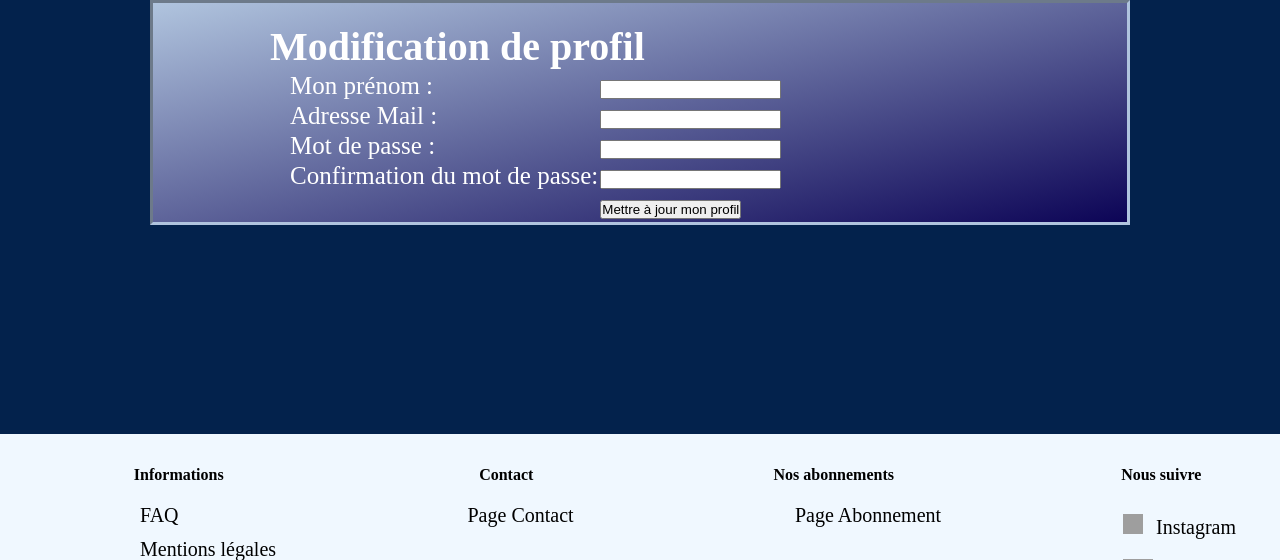
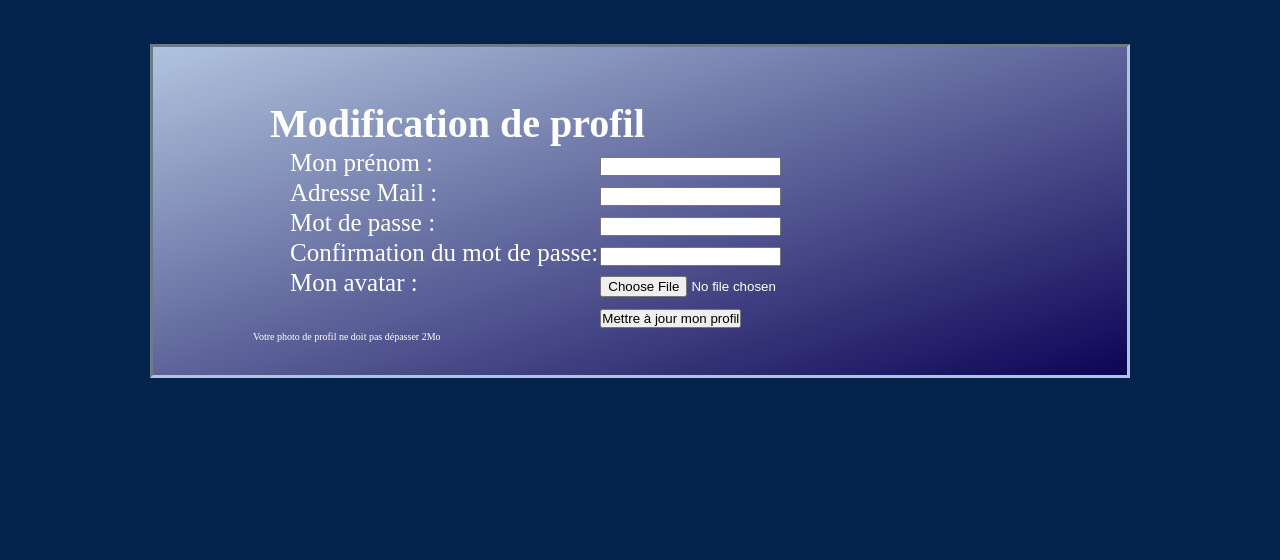
Before and after one commit to Nawel08/Site-Web, a PHP site: page /modification.php in a window 1280 px wide. Shown: the part 182-742 px from the top of the page. Run offline with PHP 8.4, Linux system fonts and the light colour scheme; the visitor is signed in with stand-in values (Sample User, id 1); data that the repository does not hold is empty; grey boxes are pictures that could not be loaded.

Commit message:
Update modification.php

```diff
--- a/modification.php
+++ b/modification.php
@@ -26,6 +26,32 @@ if(isset($_POST['nvxmdp']) AND !empty($_POST['nvxmdp']) AND isset($_POST['nvxmdp
 		$erreur="Vos deux mots de passes ne correspondent pas";
 	}
 }
+if (isset($_FILES['avatar']) AND !empty($_FILES['avatar']['name'])){ //on vérifie si l'avatar est définis et si le nom de la photo de son avatar existe bien dans le dossier
+$taillemax= 2097152;//la taille maximum de la photo en octet
+$extensionsValides=array('jpg','jpeg','png','gif'); //on initialise une variable de "verification" pour autorise après l'utilisateur a utilisé uniquement des fichier de ce type
+	if (!$_FILES['avatar']['size']<=$taillemax){ //si la taille de la photo de l'avatar est bien respecté, soit plus petite que la taille maximum que j'ai fixé
+		$extensionUpload=strtolower(substr(strrchr($_FILES['avatar']['name'],'.'),1));
+		//strrchr pour renvoyer l'extension du fichier avec le point et le substring va nous permettre d'ignorer le premier caractère de la chaine et le strtolower pour tout mettre en minuscule pas que l'utilisateur mette en majuscule et que comme j'ai mis "png" en minuscule qu'il ne comprenne pas
+		if(in_array($extensionUpload,$extensionsValides)){ //pour vérifier si l'extensionupload est bien dans les valeurs de extensions valides c'st à dire que l'extension de l'image de l'avatar corrrespond bien
+			$chemin="utilisateur/avatar/".$_SESSION['mail'].".".$extensionUpload; //chemin vers lequel notre photo va aller
+			$resultat=move_uploaded_file($_FILES['avatar']['tmp_name'],$chemin); //pour déplacer le fichier de l'avatar, tmp_name est l'endroit ou se situe le fichier temporairement pour qu'on le déplace dans notre variable $chemin
+			if($resultat){ //si le fichier c'est bien importé
+				$updateavatar=$DB->prepare('UPDATE utilisateur SET avatar=:avatar WHERE mail= :mail'); //on prépare la requete sql afin d'ajouter ou modifie en fonction de si il y avait ou non un avatar au mail de l'utilisateur
+				$updateavatar->execute(array('avatar'=>$_SESSION['mail'].".".$extensionUpload,'mail'=>$_SESSION['mail'])); //on recup le nom du fichier avec avatar de l'amil
+				header ('Location: moncompte.php?mail='.$_SESSION['mail']);
+			}
+			else{ //sinon
+				$erreur="Erreur au cours de l'importation de la photo de profil";
+			}
+		}
+		else{
+			$erreur='Votre photo de profil doit être au format gif, jpeg, jpg ou png';
+		}
+}}
+	else{
+		$erreur="Votre photo de profil ne doit pas dépasser 2Mo";
+	}
+
 
 ?>
 
@@ -40,18 +66,22 @@ if(isset($_POST['nvxmdp']) AND !empty($_POST['nvxmdp']) AND isset($_POST['nvxmdp
 <?php
 	require('header.html')
 	?>
-
+	<br><br><br><br>
 	<section class="moncompte">
+	<br><br><br>
 	<h2> Modification de profil</h2>
-	<form method="POST" action=""><table>
+	<form method="POST" action="" enctype="multipart/form-data"><table> <!-- On ajoute un type d'encodage pour que l'avatar fonctionne-->
 	<tr><td><label>Mon prénom :</label></td><td><input type="text" name="nvxprenom" value="<?php echo $user['prenom']; ?>"></td></tr>
 	<tr><td><label>Adresse Mail :</label></td><td><input type="text" name="nvxmail" value="<?php echo $user['mail']; ?>"></td></tr>
 	<tr><td><label>Mot de passe : </label></td><td><input type="password" name="nvxmdp"></td></tr>
 	<tr><td><label>Confirmation du mot de passe: </label></td><td><input type="password" name="nvxmdp2"></td></tr>
-	<tr><td></td><td><input type="submit" value="Mettre à jour mon profil"></td></tr>
+	<tr><td><label>Mon avatar :</label></td><td><input type="file" name="avatar"></td></tr>
+	<tr><td></td></tr>
+	<tr><td></td><td><input type="submit" value="Mettre à jour mon profil" ></td></tr>
 	</table>
 	<?php if (isset($erreur)){echo $erreur;} //si l'erreur existe on l'affiche?>
 	</form>
+	<br><br><br>
 	</section>
 
 	<br><br><br><br><br><br><br>
```
